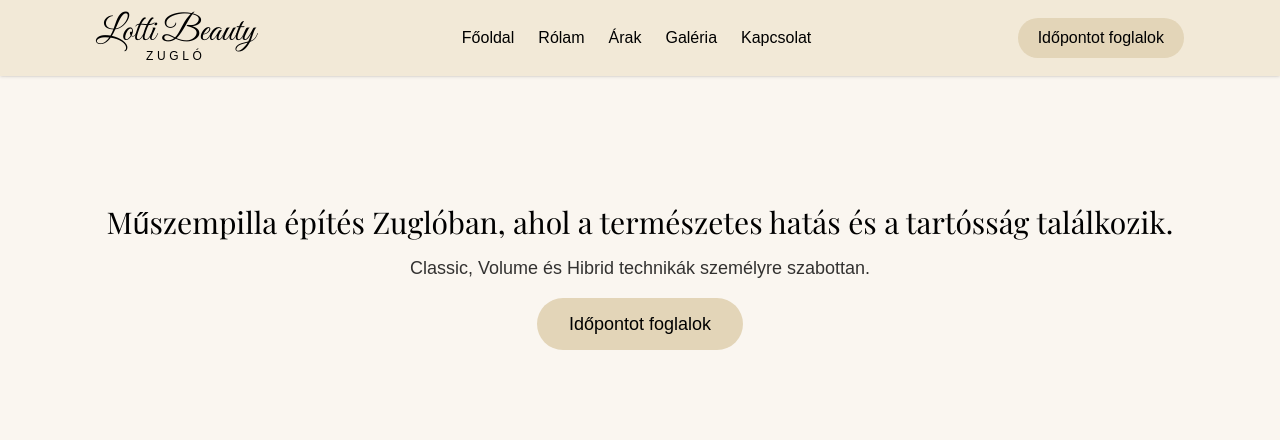
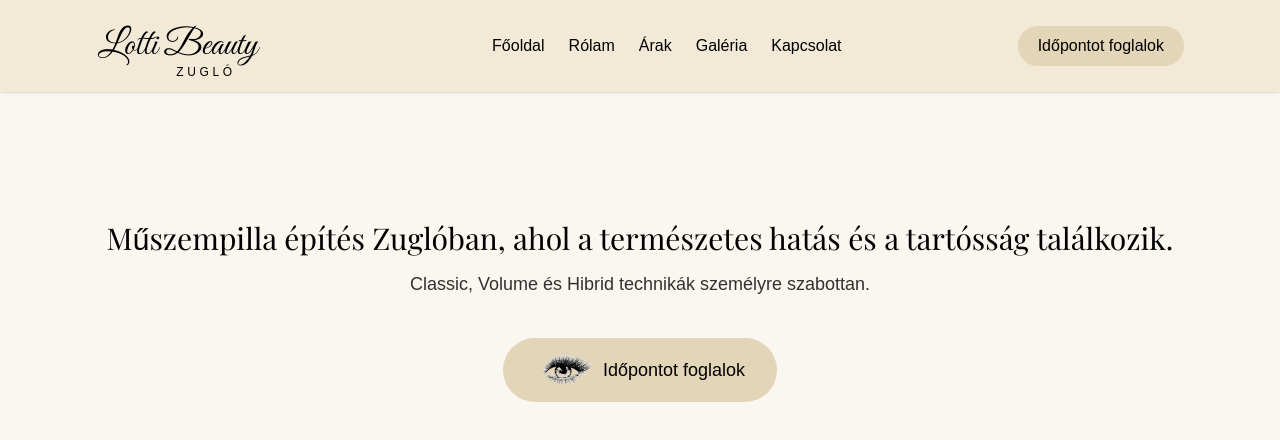
Before and after one commit to lottibeautyzuglo-commits/lotti-beauty-zuglo, a Next.js app: page / in a window 1280 px wide. Shown: the top 440 px of the page. Built offline with nearby package versions, Linux system fonts and the light colour scheme; a web font is replaced by a local one.

Commit message:
Pislogo szem ikon es kirajzolodo logo animacio

```diff
--- /dev/null
+++ b/app/components/AnimatedLogo.tsx
@@ -0,0 +1,38 @@
+"use client";
+
+import { useEffect, useRef, useState } from "react";
+
+export default function AnimatedLogo() {
+  const textRef = useRef<SVGTextElement>(null);
+  const [len, setLen] = useState<number | null>(null);
+  const [hovered, setHovered] = useState(false);
+
+  useEffect(() => {
+    if (textRef.current) {
+      setLen(textRef.current.getComputedTextLength());
+    }
+  }, []);
+
+  return (
+    <svg
+      width="220"
+      height="56"
+      viewBox="0 0 220 56"
+      className="overflow-visible cursor-pointer"
+      onMouseEnter={() => setHovered(true)}
+      onMouseLeave={() => setHovered(false)}
+    >
+      <text
+        ref={textRef}
+        x="2"
+        y="42"
+        style={{ ["--len" as string]: len ?? 300 } as React.CSSProperties}
+        className={`logo-text font-(family-name:--font-script) text-4xl ${
+          hovered ? "drawing" : ""
+        }`}
+      >
+        Lotti Beauty
+      </text>
+    </svg>
+  );
+}
--- a/app/components/Navbar.tsx
+++ b/app/components/Navbar.tsx
@@ -2,6 +2,7 @@
 
 import Link from "next/link";
 import { useState } from "react";
+import AnimatedLogo from "./AnimatedLogo";
 
 const navLinks = [
   { href: "/", label: "Főoldal" },
@@ -18,9 +19,7 @@ export default function Navbar() {
     <header className="sticky top-0 z-50 bg-cream/95 backdrop-blur-sm shadow-sm">
       <nav className="max-w-6xl mx-auto flex items-center justify-between px-4 md:px-8 py-3">
         <Link href="/" className="flex flex-col items-center leading-none text-charcoal">
-          <span className="text-4xl font-(family-name:--font-script)">
-            Lotti Beauty
-          </span>
+          <AnimatedLogo />
           <span className="text-xs tracking-[0.3em] -mt-1">ZUGLÓ</span>
         </Link>
 
--- a/app/globals.css
+++ b/app/globals.css
@@ -25,3 +25,50 @@ body {
   color: var(--foreground);
   font-family: Arial, Helvetica, sans-serif;
 }
+
+.eye-open {
+  opacity: 1;
+  transition: opacity 0.25s ease-in-out;
+}
+
+.eye-closed {
+  opacity: 0;
+  transition: opacity 0.25s ease-in-out;
+}
+
+.group:hover .eye-open {
+  opacity: 0;
+}
+
+.group:hover .eye-closed {
+  opacity: 1;
+}
+
+.logo-text {
+  fill: black;
+  stroke: none;
+}
+
+.logo-text.drawing {
+  fill: transparent;
+  stroke: black;
+  stroke-width: 1;
+  stroke-dasharray: var(--len);
+  stroke-dashoffset: var(--len);
+  animation: draw-text 1.4s ease forwards;
+}
+
+@keyframes draw-text {
+  0% {
+    stroke-dashoffset: var(--len);
+    fill: transparent;
+  }
+  70% {
+    stroke-dashoffset: 0;
+    fill: transparent;
+  }
+  100% {
+    stroke-dashoffset: 0;
+    fill: black;
+  }
+}
--- a/app/page.tsx
+++ b/app/page.tsx
@@ -1,3 +1,5 @@
+import Image from "next/image";
+
 export default function Home() {
   return (
     <main className="flex-1">
@@ -9,7 +11,23 @@ export default function Home() {
         <p className="mt-3 max-w-xl text-lg text-charcoal/80">
           Classic, Volume és Hibrid technikák személyre szabottan.
         </p>
-        <button className="mt-4 bg-gold hover:bg-gold-dark text-black px-8 py-3 rounded-full text-lg transition-colors">
+
+        <button className="group relative mt-10 flex items-center gap-3 bg-gold hover:bg-gold-dark text-black px-8 py-3 rounded-full text-lg transition-colors">
+          <span className="relative inline-block w-14 h-10">
+            <Image
+              src="/eye-open.png"
+              alt=""
+              fill
+              className="eye-open object-contain"
+            />
+            <Image
+              src="/eye-closed.png"
+              alt=""
+              fill
+              className="eye-closed object-contain"
+            />
+          </span>
+
           Időpontot foglalok
         </button>
       </section>
```
Also changed, not shown: public/eye-closed.png (added), public/eye-open.png (added).
